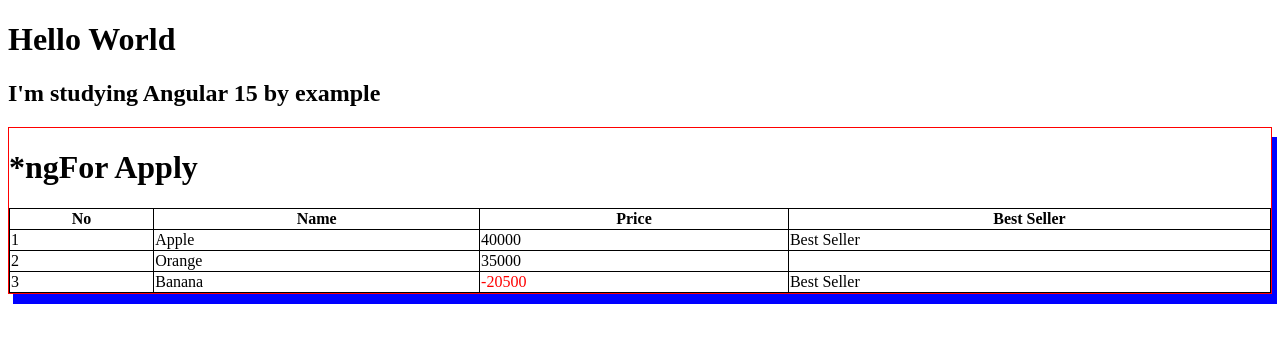
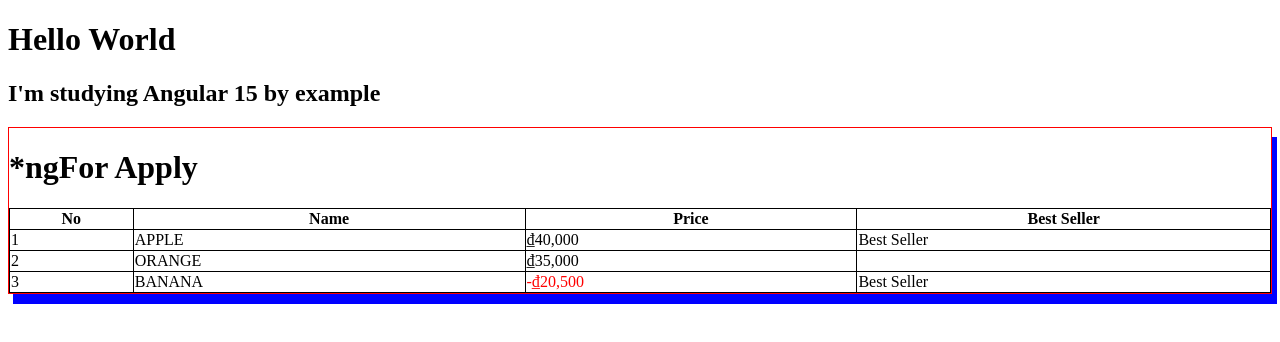
Before and after one commit to nguyenkimquocnam/Learn_Angular15, an Angular app: page / in a window 1280 px wide. Shown: the top 342 px of the page. Built offline with nearby package versions, Linux system fonts and the light colour scheme.

Commit message:
Usage Pipes And Define Pipes

```diff
--- a/src/app/app.module.ts
+++ b/src/app/app.module.ts
@@ -6,11 +6,13 @@ import { AppComponent } from './app.component';
 import { HomeComponent } from './home/home.component';
 
 import { FormsModule } from '@angular/forms';
+import { OnSalePipe } from './on-sale.pipe';
 
 @NgModule({
   declarations: [
     AppComponent,
-    HomeComponent
+    HomeComponent,
+    OnSalePipe
   ],
   imports: [
     BrowserModule,
--- a/src/app/home/home.component.html
+++ b/src/app/home/home.component.html
@@ -9,9 +9,9 @@
         </tr>
         <tr *ngFor="let fruit of listFruits; let i = index">
           <td>{{ i + 1 }}</td>
-          <td>{{ fruit.name }}</td>
-          <td [ngClass]="{ 'price-minus': fruit.price < 0 }">{{ fruit.price }}</td>
-          <td *ngIf=" fruit.bestSeller">Best Seller</td>
+          <td>{{ fruit.name | uppercase }}</td>
+          <td [ngClass]="{ 'price-minus': fruit.price < 0 }">{{ fruit.price | currency:"VND" }}</td>
+          <td>{{ fruit.bestSeller | onSale }}</td>
         </tr>
       </table>
 </div>
--- /dev/null
+++ b/src/app/on-sale.pipe.ts
@@ -0,0 +1,16 @@
+import { Pipe, PipeTransform } from '@angular/core';
+
+@Pipe({
+  name: 'onSale'
+})
+export class OnSalePipe implements PipeTransform {
+
+  transform(value: unknown, ...args: unknown[]): unknown {
+    console.log("my pipes", value);
+    if(value){
+      return "Best Seller";
+    }
+    return "";
+  }
+
+}
```
Also changed, not shown: 1 other file (tests, documents, lock files or other folders).
